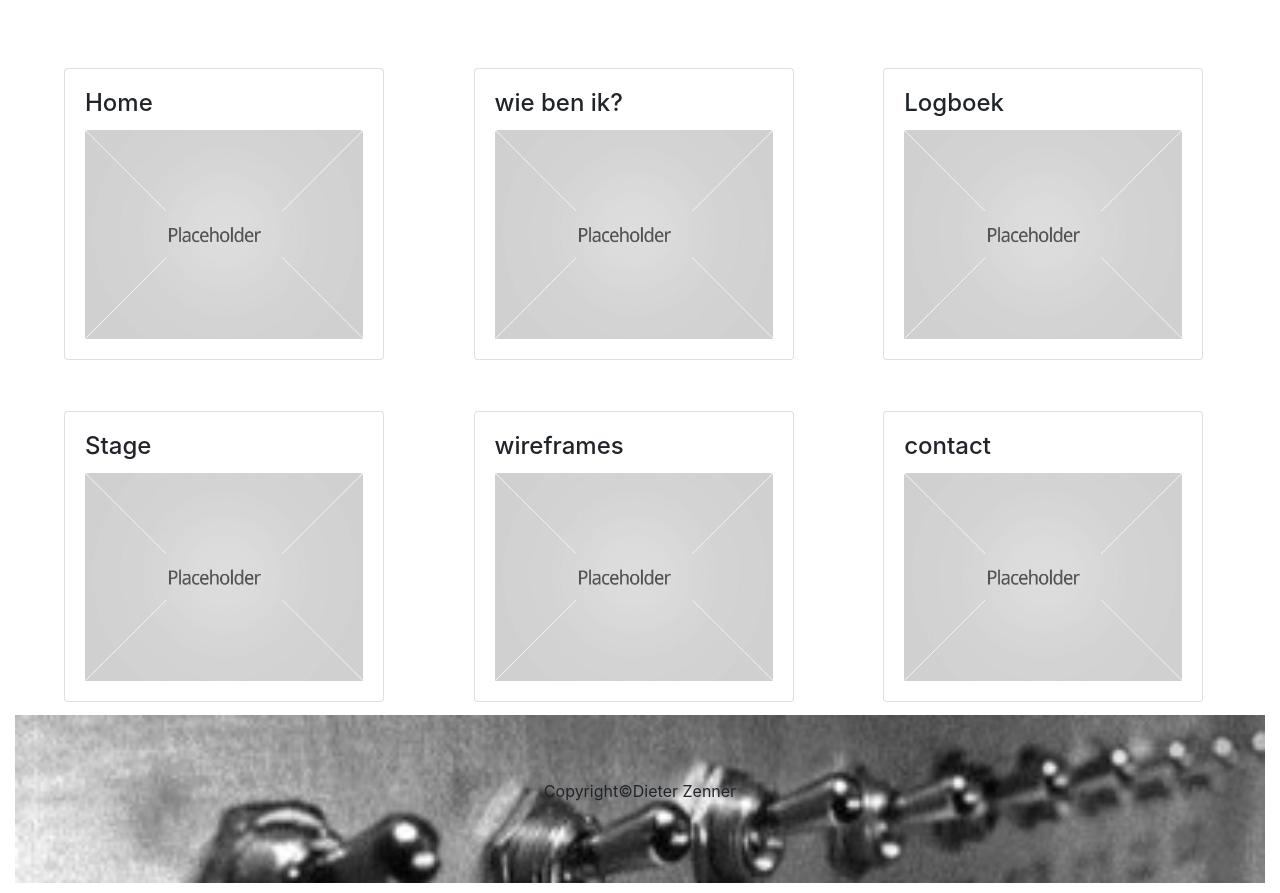
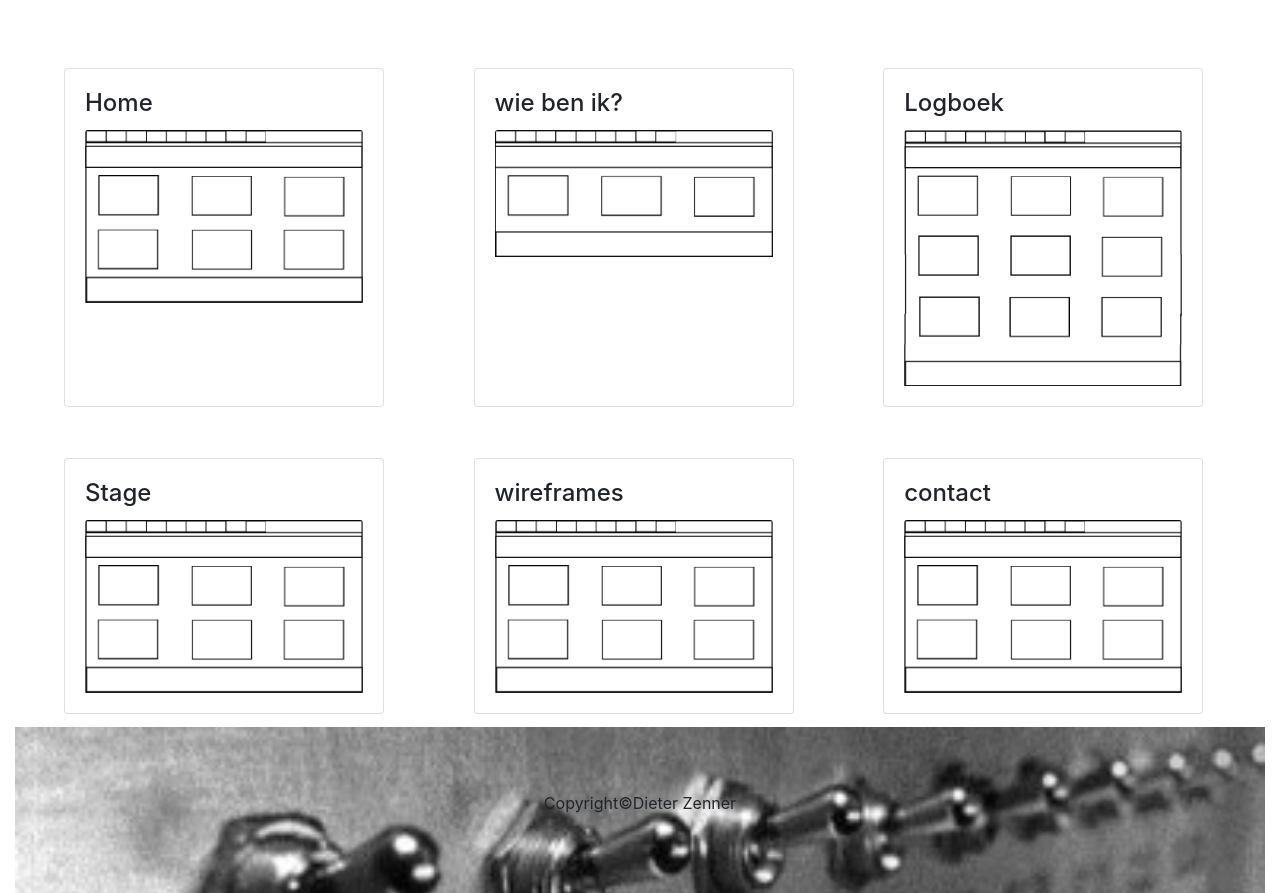
Before and after one commit to Dieterzen/Dieterzen.github.io, a plain HTML site: page wireframes.html in a window 1280 px wide. Shown: the part 306-1199 px from the top of the page. Drawn offline with nearby package versions, Linux system fonts and the light colour scheme.

Commit message:
update1.2

```diff
--- a/wireframes.html
+++ b/wireframes.html
@@ -54,19 +54,19 @@
 <div class="card" style="width:25%">
     <div class="card-body">
       <h4 class="card-title">Home</h4>
-        <img class="card-img-top" src="image/placeholder.jpg" alt="Card image" style="width:100%">
+        <img class="card-img-top" src="image/wireframe1.PNG" alt="Card image" style="width:100%">
     </div>
   </div>
   <div class="card" style="width:25%">
     <div class="card-body">
       <h4 class="card-title">wie ben ik?</h4>
-      <img class="card-img-top" src="image/placeholder.jpg" alt="Card image" style="width:100%">
+      <img class="card-img-top" src="image/wireframe2.PNG" alt="Card image" style="width:100%">
     </div>
   </div>
    <div class="card" style="width:25%">
     <div class="card-body">
       <h4 class="card-title">Logboek</h4>
-      <img class="card-img-top" src="image/placeholder.jpg" alt="Card image" style="width:100%">
+      <img class="card-img-top" src="image/wireframe3.PNG" alt="Card image" style="width:100%">
     </div>
   </div>
   </div>
@@ -74,19 +74,19 @@
      <div class="card" style="width:25%">
     <div class="card-body">
       <h4 class="card-title">Stage</h4>
-        <img class="card-img-top" src="image/placeholder.jpg" alt="Card image" style="width:100%">
+        <img class="card-img-top" src="image/wireframe1.PNG" alt="Card image" style="width:100%">
     </div>
   </div>
    <div class="card" style="width:25%">
     <div class="card-body">
       <h4 class="card-title">wireframes</h4>
-  <img class="card-img-top" src="image/placeholder.jpg" alt="Card image" style="width:100%">
+  <img class="card-img-top" src="image/wireframe1.PNG" alt="Card image" style="width:100%">
     </div>
   </div>
      <div class="card" style="width:25%">
     <div class="card-body">
       <h4 class="card-title">contact</h4>
-      <img class="card-img-top" src="image/placeholder.jpg" alt="Card image" style="width:100%">
+      <img class="card-img-top" src="image/wireframe1.PNG" alt="Card image" style="width:100%">
     </div>
   </div>
   </div>
```
Also changed, not shown: ELogboek.html (+6 -0 lines), Ewireframes.html (+6 -6 lines), FLogboek.html (+6 -0 lines), Fwireframes.html (+6 -6 lines), Logboek.html (+6 -0 lines), image/wireframe1.PNG (added), image/wireframe2.PNG (added), image/wireframe3.PNG (added).
